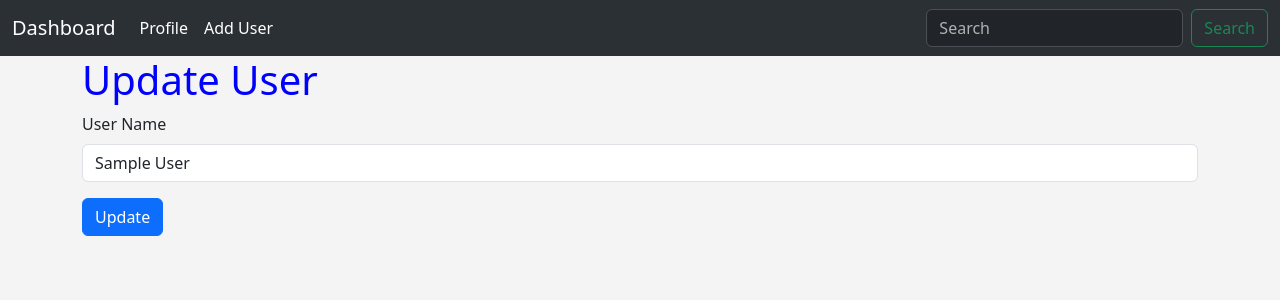
After one commit to M-yoshimura-ML/flask-course, a Flask app: page /user/update-user/1 in a window 1280 px wide. The commit adds this page. Shown: the top 300 px of the page. Run offline with Flask 3, Linux system fonts and the light colour scheme; tables that the repository leaves empty hold one stand-in row (values such as "Sample post").

Commit message:
Update User feature

```diff
--- a/blueprints/user.py
+++ b/blueprints/user.py
@@ -1,6 +1,6 @@
 from flask import Blueprint, session, render_template, flash, redirect, url_for
 
-from form.UserForm import AddUserForm
+from form.UserForm import AddUserForm, UpdateUserForm
 from main import db
 from models.user import User
 
@@ -33,3 +33,17 @@ def add_user():
     users = User.query.order_by(User.created_at)
     print('users:', users)
     return render_template('user/add_user.html', form=form, user_list=users)
+
+
+@user_bp.route("/update-user/<int:id>", methods=['GET', 'POST'])
+def update_user(id):
+    form = UpdateUserForm()
+    user = User.query.get_or_404(id)
+    if form.validate_on_submit():
+        user.name = form.username.data
+        try:
+            db.session.commit()
+            flash("User is updated successfully.")
+        except:
+            flash("Error looks like there was a problem.")
+    return render_template("user/update_user.html", form=form, user=user)
--- a/form/UserForm.py
+++ b/form/UserForm.py
@@ -9,3 +9,8 @@ class AddUserForm(FlaskForm):
                                   Email("Please enter proper email address.")])
     password = PasswordField("Password", [DataRequired("Please enter password.")])
     submit = SubmitField("Send")
+
+
+class UpdateUserForm(FlaskForm):
+    username = StringField("User Name", [DataRequired("Please enter user name.")])
+    submit = SubmitField("Update")
--- a/templates/user/add_user.html
+++ b/templates/user/add_user.html
@@ -39,7 +39,10 @@
         {% for user in user_list %}
           <tr>
             <th scope="row">{{ user.id }}</th>
-            <td>{{ user.name }}</td>
+            <td>
+              <a href="{{ url_for('user.update_user', id=user.id) }}">
+              {{ user.name }}</a>
+            </td>
             <td>{{ user.email }}</td>
           </tr>
         {% endfor %}
--- /dev/null
+++ b/templates/user/update_user.html
@@ -0,0 +1,16 @@
+{% extends "base.html" %}
+{% block title %}Update User{% endblock %}
+{% block content %}
+    <h1>Update User</h1>
+    <form method="POST" action="/user/update-user/{{ user.id }}" novalidate>
+      {{ form.csrf_token }}
+      <div class="mb-3">
+        {{ form.username.label(class="form-label") }}
+        {{ form.username(class="form-control", value=user.name) }}
+        {% for error in form.username.errors %}
+          <div class="alert alert-danger">{{ error }}</div>
+        {% endfor %}
+      </div>
+      {{ form.submit(class="btn btn-primary") }}
+    </form>
+{% endblock %}
```
